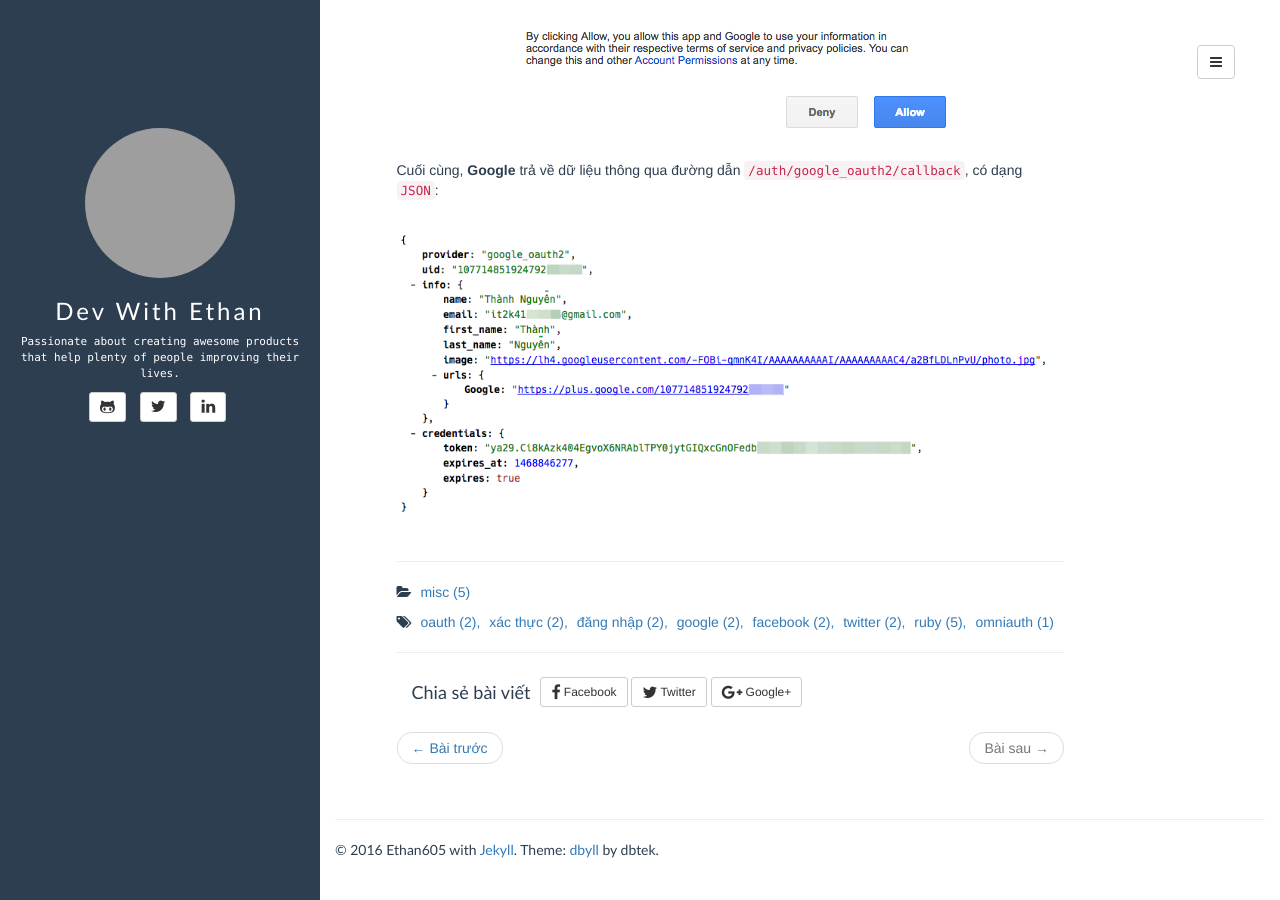
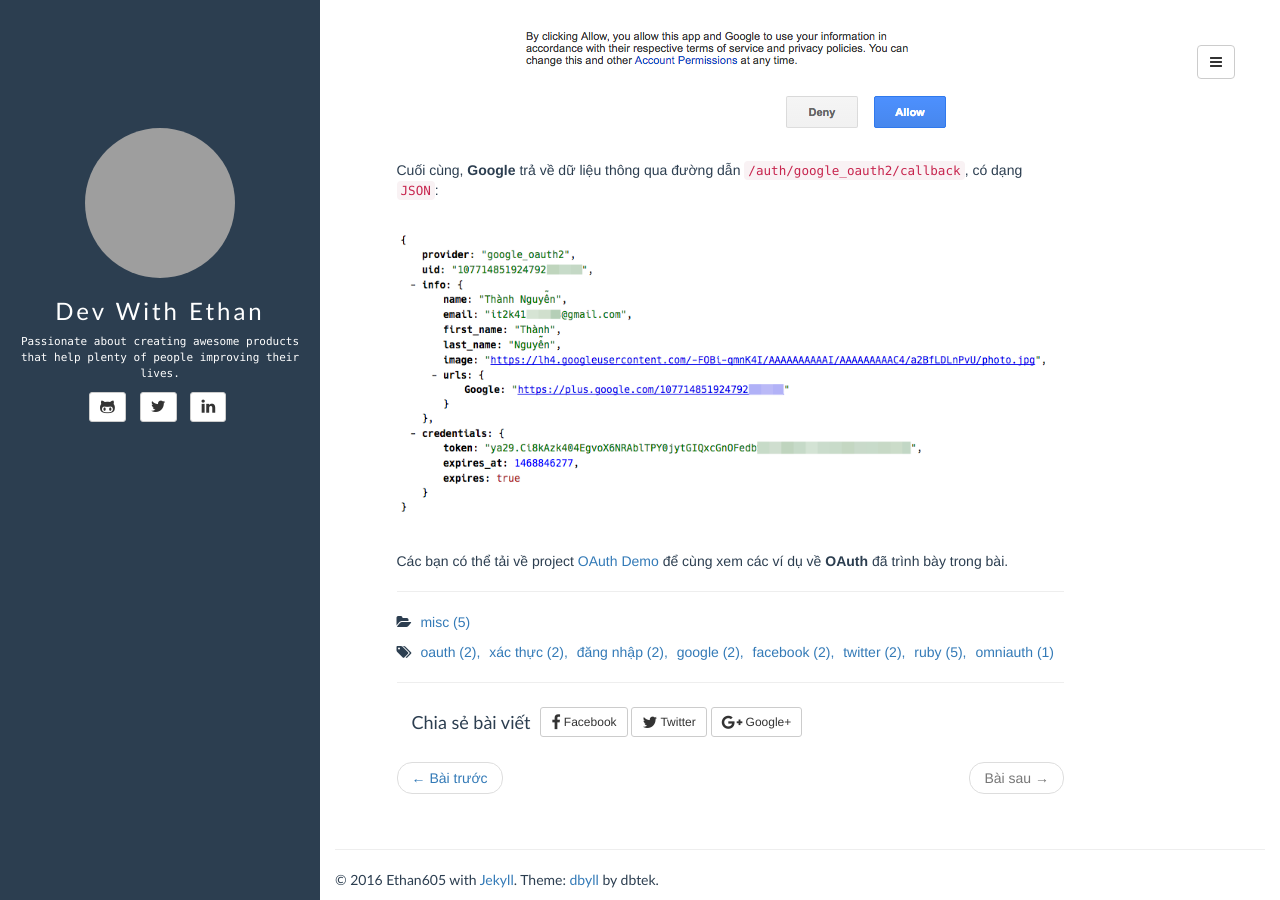
Before and after one commit to ethan605/dev-with-ethan, a Jekyll site: the page built from _posts/2016-07-13-oauth-2.md, in a window 1280 px wide and 900 px high, scrolled down 10820 px. Built offline with Jekyll 4.4.1, drawn with Linux system fonts in a browser that asks for light colours; nearby versions of some CDN libraries; comment, search, counter and statistics services are not loaded; grey boxes are pictures that could not be loaded.

Commit message:
[2016-07-13] Add attachment

```diff
--- a/_posts/2016-07-13-oauth-2.md
+++ b/_posts/2016-07-13-oauth-2.md
@@ -334,6 +334,8 @@
 ![Google OAuth - Results][google-oauth-3]
 {:style="text-align: center"}
 
+Các bạn có thể tải về project [OAuth Demo][attachment] để cùng xem các ví dụ về **OAuth** đã trình bày trong bài.
+
 [fb-settings-1]:    /assets/media/posts/misc/2016-07-13-facebook-settings-1.png
 [fb-settings-2]:    /assets/media/posts/misc/2016-07-13-facebook-settings-2.png
 [fb-settings-3]:    /assets/media/posts/misc/2016-07-13-facebook-settings-3.png
@@ -350,3 +352,4 @@
 [google-oauth-1]:       /assets/media/posts/misc/2016-07-13-google-oauth-1.png
 [google-oauth-2]:       /assets/media/posts/misc/2016-07-13-google-oauth-2.png
 [google-oauth-3]:       /assets/media/posts/misc/2016-07-13-google-oauth-3.png
+[attachment]:           /assets/downloads/misc/2016-07-13-oauth-demo.zip
```
Also changed, not shown: 1 other file.
